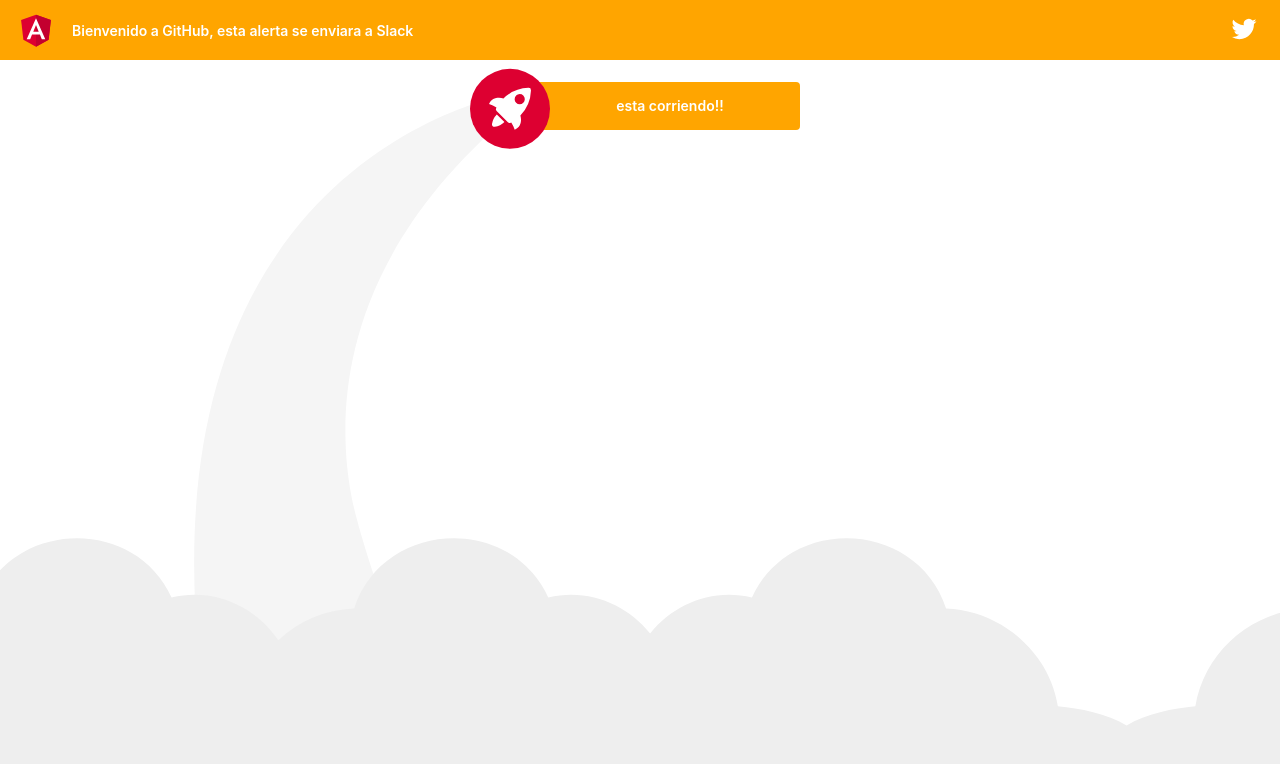
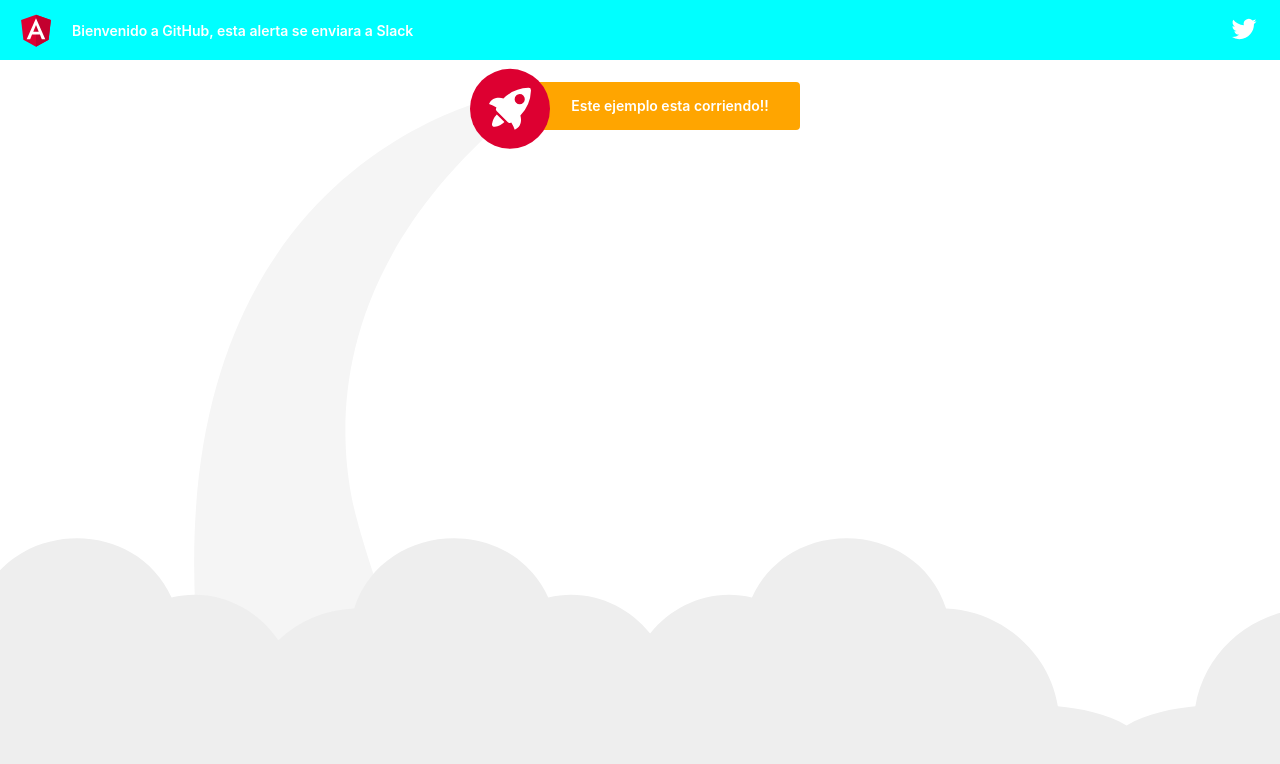
Before and after one commit to hsosa651/example, an Angular app: page / in a window 1280 px wide. Shown: the top 764 px of the page. Built offline with nearby package versions, Linux system fonts and the light colour scheme.

Commit message:
Se corrige error

```diff
--- a/src/app/app.component.html
+++ b/src/app/app.component.html
@@ -42,7 +42,7 @@
     height: 60px;
     display: flex;
     align-items: center;
-    background-color: orange;
+    background-color: aqua;
     color: white;
     font-weight: 600;
   }
--- a/src/app/app.component.ts
+++ b/src/app/app.component.ts
@@ -6,5 +6,5 @@ import { Component } from '@angular/core';
   styleUrls: ['./app.component.scss']
 })
 export class AppComponent {
-  //title = 'Este ejemplo';
+  title = 'Este ejemplo';
 }
```
